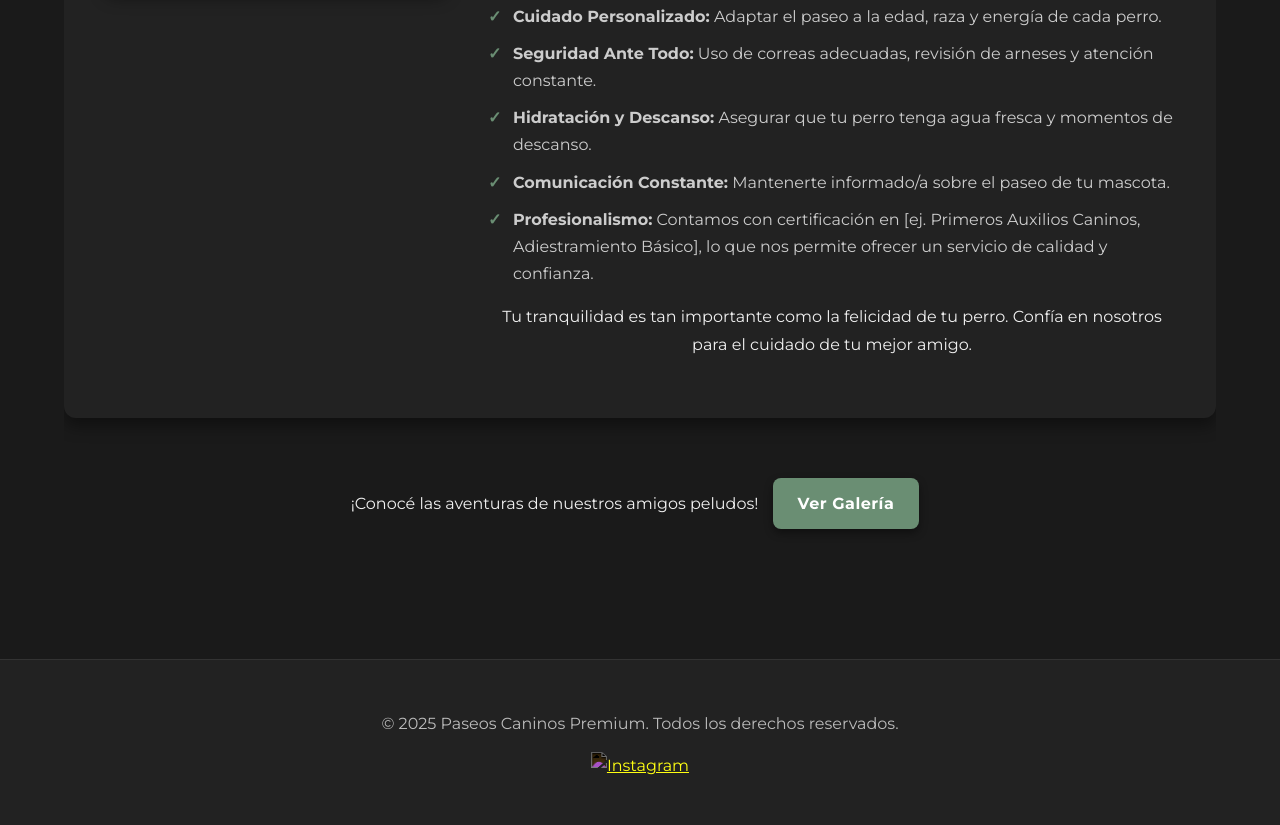
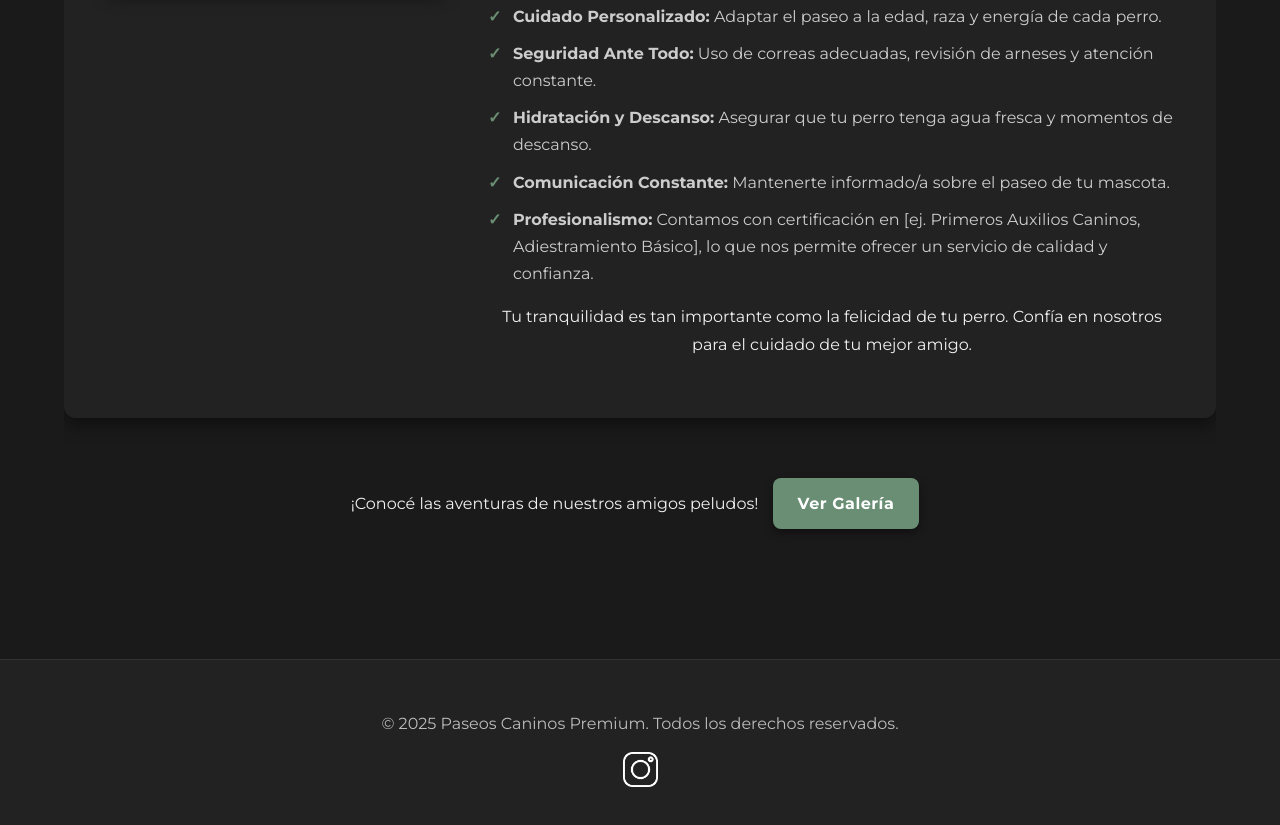
Before and after one commit to Makelelei/Canino, a plain HTML site: page nosotros.html in a window 1280 px wide. Shown: the part 813-1638 px from the top of the page. Drawn offline with Linux system fonts and the light colour scheme; files whose address does not match are found by name.

Commit message:
Update nosotros.html

```diff
--- a/nosotros.html
+++ b/nosotros.html
@@ -54,7 +54,7 @@
         <p>&copy; 2025 Paseos Caninos Premium. Todos los derechos reservados.</p>
         <div class="social-links">
             <a href="https://www.instagram.com" target="_blank" rel="noopener noreferrer">
-                <img src="nstagram.png" alt="Instagram">
+                <img src="instagram.png" alt="Instagram">
             </a>
         </div>
     </div>
```
